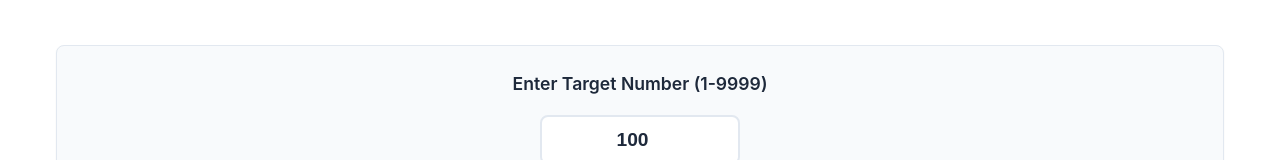
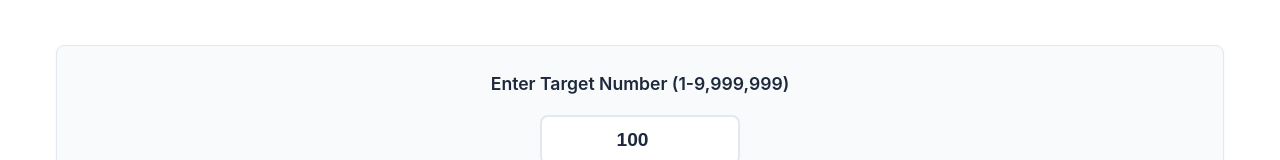
Before and after one commit to AndyHJay83/matrix, a React (Vite) app: page / in a window 1280 px wide. Shown: the part 145-305 px from the top of the page. Built offline with nearby package versions, Linux system fonts and the light colour scheme.

Commit message:
Update TargetInput.tsx

```diff
--- a/src/components/TargetInput.tsx
+++ b/src/components/TargetInput.tsx
@@ -25,13 +25,13 @@ const TargetInput: React.FC<TargetInputProps> = ({
     }
   };
 
-  const isValidTarget = target >= 1 && target <= 9999;
+  const isValidTarget = target >= 1 && target <= 9999999;
 
   return (
     <div className="target-section">
       <div className="target-input-group">
         <label htmlFor="target-input" className="target-label">
-          Enter Target Number (1-9999)
+          Enter Target Number (1-9,999,999)
         </label>
         <input
           id="target-input"
@@ -41,7 +41,7 @@ const TargetInput: React.FC<TargetInputProps> = ({
           onChange={handleChange}
           onKeyDown={handleKeyDown}
           min="1"
-          max="9999"
+          max="9999999"
           inputMode="numeric"
           pattern="[0-9]*"
           disabled={disabled}
```
